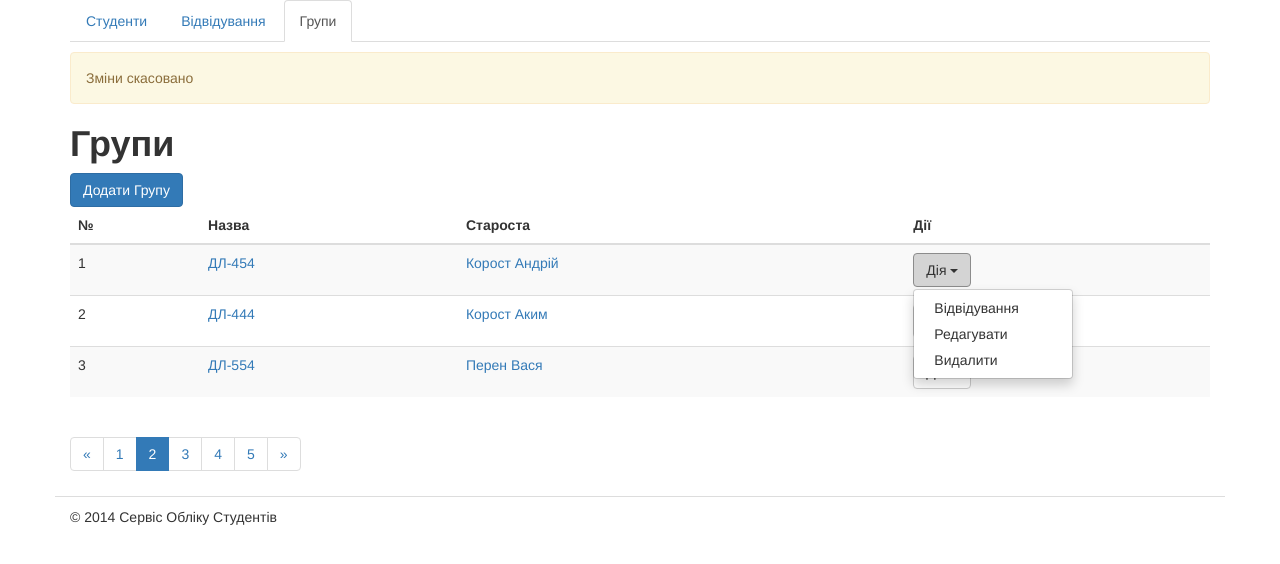
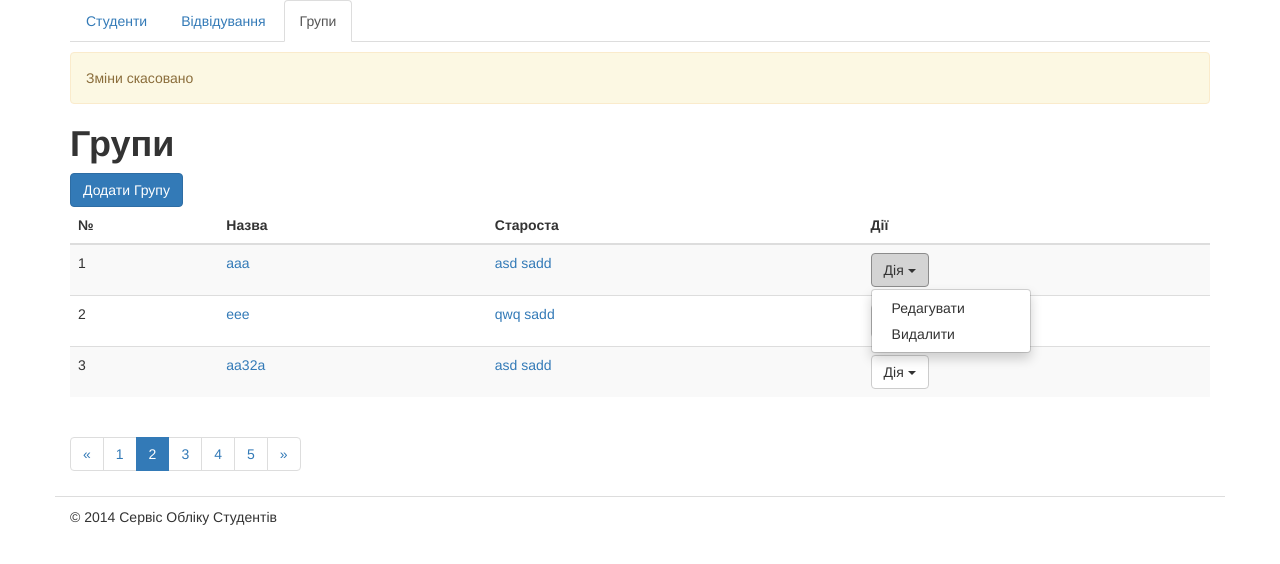
Before and after one commit to InvDeath/django-for-beginners, a Django app: page /groups/ in a window 1280 px wide, after a click on "Дія". Shown: the part 70-634 px from the top of the page. Run offline with Django 3.2, Linux system fonts and the light colour scheme; some libraries are stand-ins or nearby versions.

Commit message:
Reorganize pages

```diff
--- a/app/app/urls.py
+++ b/app/app/urls.py
@@ -19,11 +19,15 @@ from django.contrib import admin
 urlpatterns = [
     url(r'^$', 'students.views.students_list', name='home'),
     url(r'^journal/', 'students.views.journal', name='journal'),
-    url(r'^groups/', 'students.views.groups_list', name='groups'),
+    url(r'^groups/$', 'students.views.groups_list', name='groups'),
 
-    url(r'^students/add$', 'students.views.add_student', name='add_student'),
-    url(r'^students/(?P<sid>\d+)/edit$', 'students.views.edit_student', name='edit_student'),
-    url(r'^students/(?P<sid>\d+)/delete$', 'students.views.delete_student', name='delete_student'),
+    url(r'^students/add$', 'students.views.students_add', name='students_add'),
+    url(r'^students/(?P<sid>\d+)/edit$', 'students.views.students_edit', name='students_edit'),
+    url(r'^students/(?P<sid>\d+)/delete$', 'students.views.students_delete', name='students_delete'),
+
+    url(r'^groups/add$', 'students.views.groups_add', name='groups_add'),
+    url(r'^groups/(?P<gid>\d+)/edit$', 'students.views.groups_edit', name='groups_edit'),
+    url(r'^groups/(?P<gid>\d+)/delete$', 'students.views.groups_delete', name='groups_delete'),
 
     url(r'^admin/', include(admin.site.urls)),
 ]
--- a/app/students/templates/students/groups_edit.html
+++ b/app/students/templates/students/groups_edit.html
@@ -18,6 +18,11 @@
         <option value="3">Маня</option>
       </select></div>
     </div>
+    <div class="form-group">
+      <label for="inputName" class="col-sm-2 control-label">Додаткові нотатки</label>
+
+      <div class="col-sm-3"><textarea class="form-control"></textarea></div>
+    </div>
     <div class="hero-unit row">
       <button type="button" class="btn btn-primary">Зберегти</button>
       &nbsp;<a href="#">Скасувати</a>
--- a/app/students/templates/students/groups_list.html
+++ b/app/students/templates/students/groups_list.html
@@ -5,7 +5,7 @@
 
 {% block content %}
   <div role="tabpanel" id="groups">
-    <a href="#" class="btn btn-primary">Додати Групу</a>
+    <a href="{% url 'groups_add' %}" class="btn btn-primary">Додати Групу</a>
     <table class="table table-hover table-striped">
       <thead>
       <tr>
@@ -15,10 +15,13 @@
         <th>Дії</th>
       </tr>
       </thead>
+      {% for group in groups %}
       <tr>
-        <td>1</td>
-        <td><a href="#">ДЛ-454</a></td>
-        <td><a href="#" title="Редагувати">Корост Андрій</a></td>
+        <td>{{ forloop.counter }}</td>
+        <td><a href="{% url 'groups_edit' group.id %}">{{ group.title }}</a></td>
+        <td><a href="{% url 'groups_edit' group.id %}" title="Редагувати">
+          {{ group.leader.first_name }} {{ group.leader.last_name }}
+        </a></td>
         <td>
           <div class="dropdown">
             <button class="btn btn-default dropdown-toggle" type="button" data-toggle="dropdown">
@@ -26,52 +29,13 @@
               <span class="caret"></span>
             </button>
             <ul class="dropdown-menu" role="menu">
-              <li role="presentation"><a href="#" role="menuitem" tabindex="-1">Відвідування</a></li>
-              <li role="presentation"><a href="#" role="menuitem" tabindex="-1">Редагувати</a></li>
-              <li role="presentation"><a href="#" role="menuitem" tabindex="-1">Видалити</a></li>
+              <li role="presentation"><a href="{% url 'groups_edit' group.id %}" role="menuitem" tabindex="-1">Редагувати</a></li>
+              <li role="presentation"><a href="{% url 'groups_delete' group.id %}" role="menuitem" tabindex="-1">Видалити</a></li>
             </ul>
           </div>
         </td>
-
       </tr>
-      <tr>
-        <td>2</td>
-        <td><a href="#">ДЛ-444</a></td>
-        <td><a href="#" title="Редагувати">Корост Аким</a></td>
-        <td>
-          <div class="dropdown">
-            <button class="btn btn-default dropdown-toggle" type="button" data-toggle="dropdown">
-              Дія
-              <span class="caret"></span>
-            </button>
-            <ul class="dropdown-menu" role="menu">
-              <li role="presentation"><a href="#" role="menuitem" tabindex="-1">Відвідування</a></li>
-              <li role="presentation"><a href="#" role="menuitem" tabindex="-1">Редагувати</a></li>
-              <li role="presentation"><a href="#" role="menuitem" tabindex="-1">Видалити</a></li>
-            </ul>
-          </div>
-        </td>
-
-      </tr>
-      <tr>
-        <td>3</td>
-        <td><a href="#">ДЛ-554</a></td>
-        <td><a href="#" title="Редагувати">Перен Вася</a></td>
-        <td>
-          <div class="dropdown">
-            <button class="btn btn-default dropdown-toggle" type="button" data-toggle="dropdown">
-              Дія
-              <span class="caret"></span>
-            </button>
-            <ul class="dropdown-menu" role="menu">
-              <li role="presentation"><a href="#" role="menuitem" tabindex="-1">Відвідування</a></li>
-              <li role="presentation"><a href="#" role="menuitem" tabindex="-1">Редагувати</a></li>
-              <li role="presentation"><a href="#" role="menuitem" tabindex="-1">Видалити</a></li>
-            </ul>
-          </div>
-        </td>
-
-      </tr>
+      {% endfor %}
     </table>
     <nav>
       <ul class="pagination">
--- a/app/students/views.py
+++ b/app/students/views.py
@@ -1,4 +1,5 @@
 from django.shortcuts import render, redirect
+
 
 def students_list(request):
     students = (
@@ -27,51 +28,62 @@ def students_list(request):
 
     return render(request, 'students/students_list.html', {'students': students})
 
+
 def groups_list(request):
     groups = (
         {
             'id': 1,
-            'first_name': 'aaa',
-            'last_name': 'bbb',
-            'ticket': 234,
-            'image': 'img/qeqw.png',
-        },
-        {
+            'title': 'aaa',
+            'leader': {
+                'id': 2,
+                'first_name': 'asd',
+                'last_name': 'sadd',
+            },
+        }, {
             'id': 2,
-            'first_name': '333',
-            'last_name': 'eee',
-            'ticket': 34,
-            'image': 'img/qeqw.png',
-        },
-        {
+            'title': 'eee',
+            'leader': {
+                'id': 2,
+                'first_name': 'qwq',
+                'last_name': 'sadd',
+            },
+        }, {
             'id': 3,
-            'first_name': '44',
-            'last_name': 'gfgd',
-            'ticket': 565,
-            'image': 'img/qeqw.png',
+            'title': 'aa32a',
+            'leader': {
+                'id': 2,
+                'first_name': 'asd',
+                'last_name': 'sadd',
+            },
         },
     )
 
     return render(request, 'students/groups_list.html', {'groups': groups})
 
+
 def journal(request):
     return render(request, 'students/journal.html', {})
 
-def add_student(request):
+
+def students_add(request):
     return render(request, 'students/students_edit.html', {})
 
-def edit_student(request, sid):
+
+def students_edit(request, sid):
     return render(request, 'students/students_edit.html', {})
 
-def delete_student(request, sid):
+
+def students_delete(request, sid):
     return redirect('home')
 
 
-def add_group(request):
+def groups_add(request):
     return render(request, 'students/groups_edit.html', {})
 
-def edit_group(request, gid):
+
+def groups_edit(request, gid):
     return render(request, 'students/groups_edit.html', {})
 
-def delete_group(request, gid):
-    return redirect('index')
+
+def groups_delete(request, gid):
+    return redirect('home')
```
Also changed, not shown: app/students/templates/students/students_list.html (+5 -5 lines).
